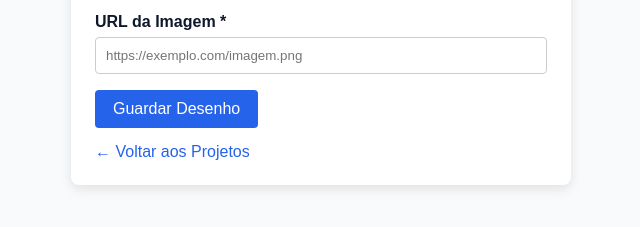
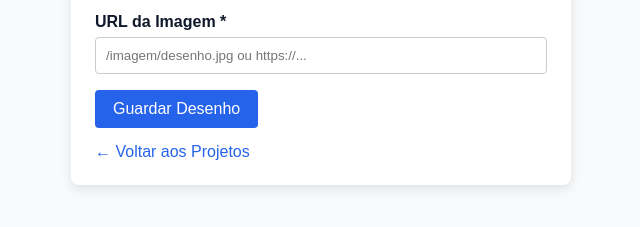
Before and after one commit to Martim334/devfolio-preguica, a website: page public/dashboard/project-form.html in a window 1280 px wide. Shown: the part 291-518 px from the top of the page, 319-959 px from the left. Drawn offline with Linux system fonts and the light colour scheme.

Commit message:
Muda input da imagem para type text

```diff
--- a/public/dashboard/project-form.html
+++ b/public/dashboard/project-form.html
@@ -68,7 +68,7 @@
 
       <div class="form-group">
         <label for="image_url">URL da Imagem *</label>
-        <input type="url" id="image_url" placeholder="https://exemplo.com/imagem.png" required>
+        <input type="text" id="image_url" placeholder="/imagem/desenho.jpg ou https://..." required>
       </div>
 
       <button type="submit" class="btn-submit">Guardar Desenho</button>
```
